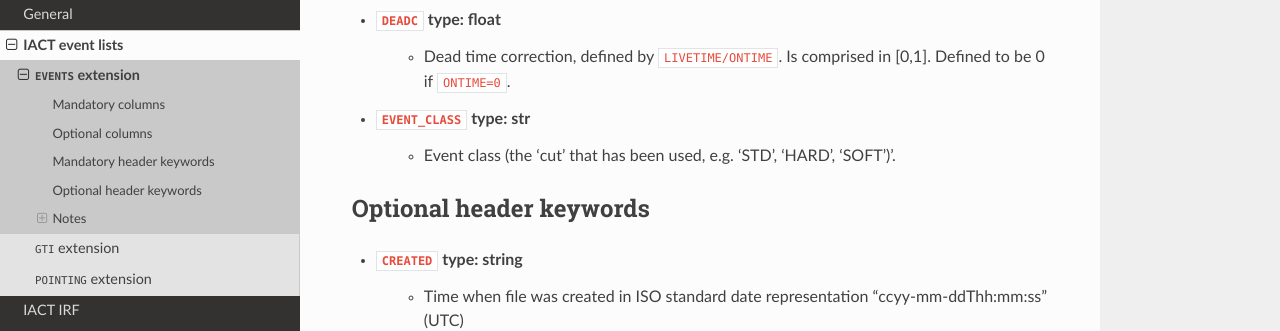
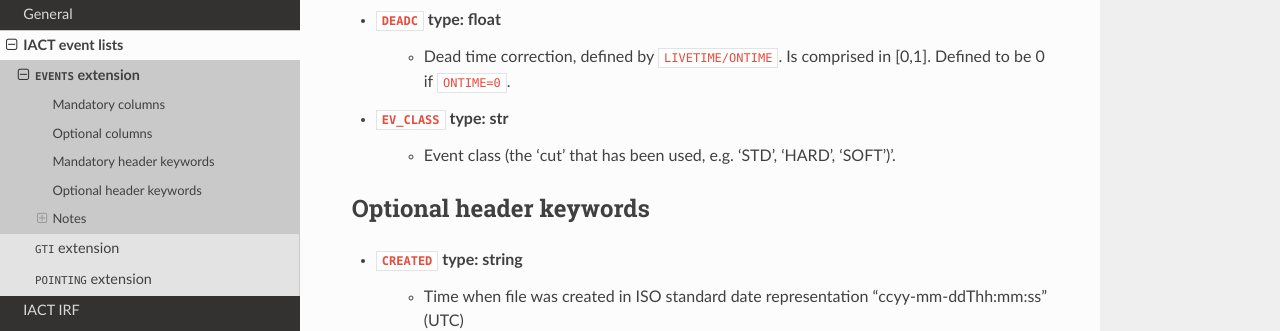
Before and after one commit to open-gamma-ray-astro/gamma-astro-data-formats, a Sphinx documentation site: the page built from source/events/events.rst, in a window 1280 px wide and 900 px high, scrolled down 5046 px. Shown: the part 147-478 px from the top of the window. Built offline with Sphinx 7.4.7 and the Read the Docs theme 2.0.0, drawn with Linux system fonts in a browser that asks for light colours.

Commit message:
Update events.rst

```diff
--- a/source/events/events.rst
+++ b/source/events/events.rst
@@ -185,7 +185,7 @@ Mandatory header keywords
 * ``DEADC`` type: float
     * Dead time correction, defined by ``LIVETIME/ONTIME``.
       Is comprised in [0,1]. Defined to be 0 if ``ONTIME=0``.
-* ``EVENT_CLASS`` type: str
+* ``EV_CLASS`` type: str
     * Event class (the 'cut' that has been used, e.g. 'STD', 'HARD', 'SOFT')'.
 
 
```
